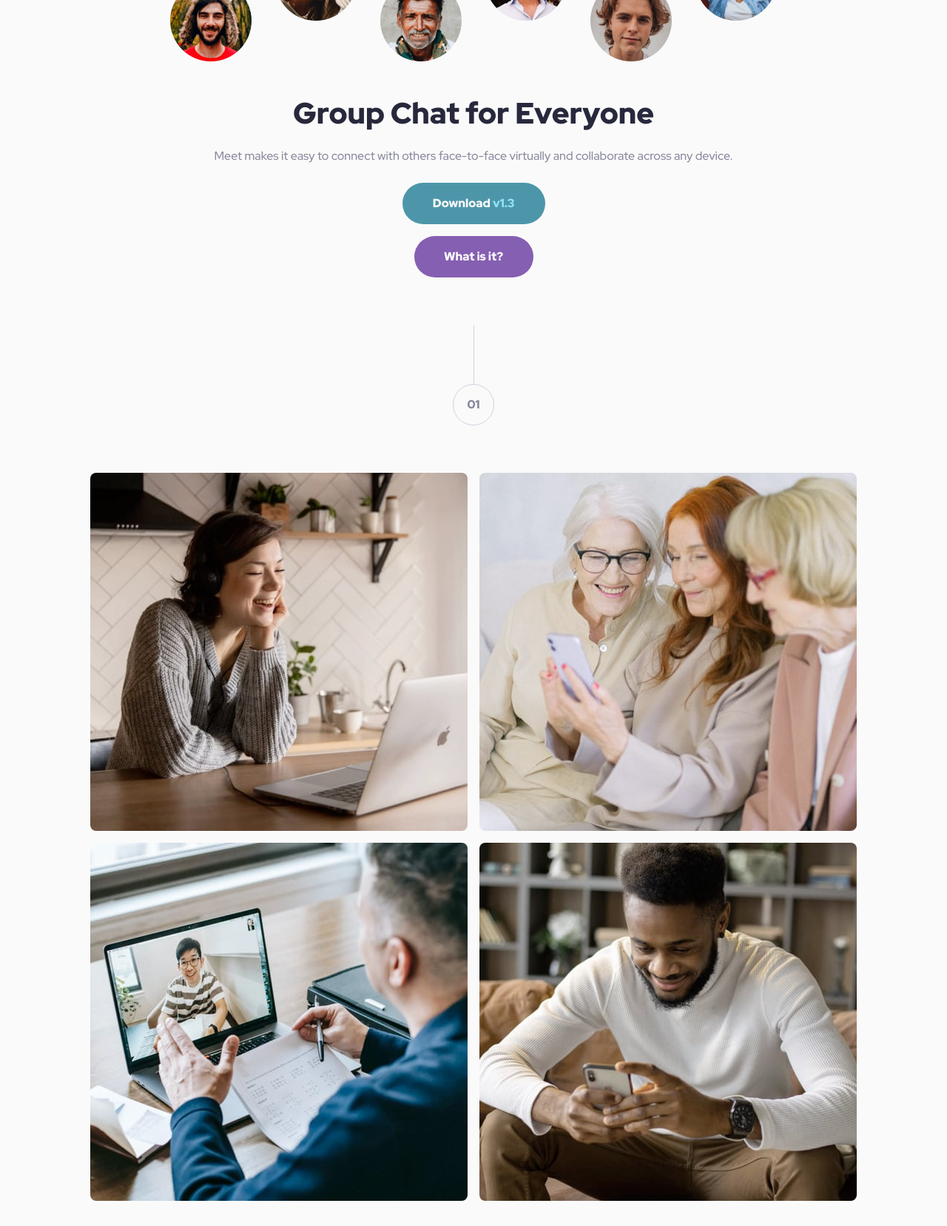
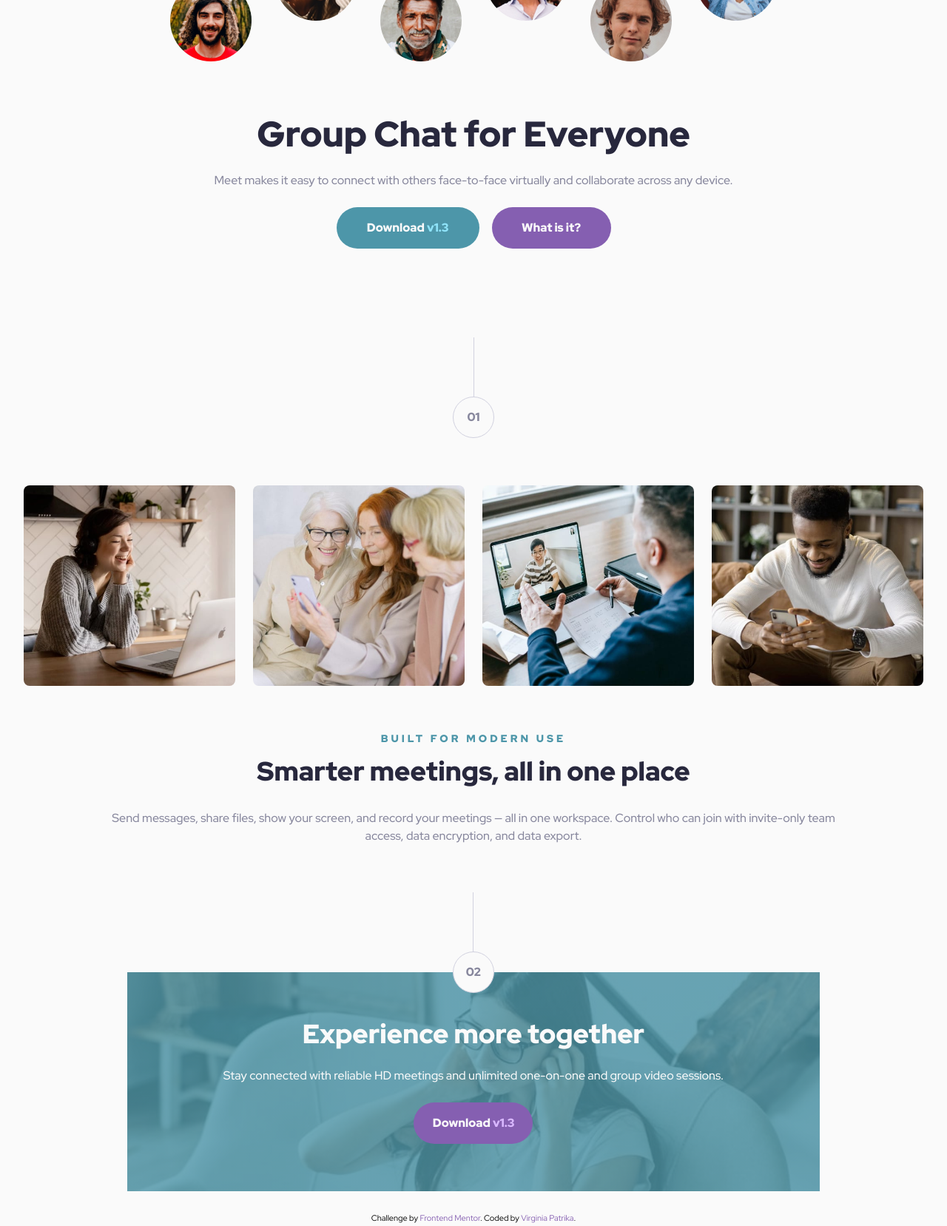
Before and after one commit to VirginiaPat/meet-landing-page, a website: page index.html in a window 1280 px wide. Shown: the part 360-2017 px from the top of the page at 74% size. Drawn offline with Linux system fonts and the light colour scheme.

Commit message:
commit 5/4-1

```diff
--- a/css/reset-css.css
+++ /dev/null
@@ -1,96 +0,0 @@
-/* CSS RESET---------------------------------------------------- */
-* {
-  padding: 0;
-  margin: 0;
-}
-
-/* Box sizing rules */
-*,
-*::before,
-*::after {
-  box-sizing: border-box;
-}
-
-/* Prevent font size inflation */
-html {
-  -moz-text-size-adjust: none;
-  -webkit-text-size-adjust: none;
-  text-size-adjust: none;
-}
-
-/* Remove default margin in favour of better control in authored CSS */
-body,
-h1,
-h2,
-h3,
-h4,
-p,
-figure,
-blockquote,
-dl,
-dd {
-  margin-block-end: 0;
-}
-
-/* Remove list styles on ul, ol elements with a list role, which suggests default styling will be removed */
-ul[role="list"],
-ol[role="list"] {
-  list-style: none;
-}
-
-/* Set core body defaults */
-body {
-  min-height: 100vh;
-  line-height: 1.5;
-}
-
-/* Set shorter line heights on headings and interactive elements */
-h1,
-h2,
-h3,
-h4,
-button,
-input,
-label {
-  line-height: 1.1;
-}
-
-/* Balance text wrapping on headings */
-h1,
-h2,
-h3,
-h4 {
-  text-wrap: balance;
-}
-
-/* A elements that don't have a class get default styles */
-a:not([class]) {
-  text-decoration-skip-ink: auto;
-  color: currentColor;
-}
-
-/* Make images easier to work with */
-img,
-picture {
-  max-width: 100%;
-  display: block;
-}
-
-/* Inherit fonts for inputs and buttons */
-input,
-button,
-textarea,
-select {
-  font-family: inherit;
-  font-size: inherit;
-}
-
-/* Make sure textareas without a rows attribute are not tiny */
-textarea:not([rows]) {
-  min-height: 10em;
-}
-
-/* Anything that has been anchored to should have extra scroll margin */
-:target {
-  scroll-margin-block: 5ex;
-}
--- a/index.html
+++ b/index.html
@@ -20,7 +20,6 @@
     />
 
     <!-- CSS FILES -->
-    <link rel="stylesheet" href="css/reset-css.css" />
     <link rel="stylesheet" href="css/style.css" />
 
     <title>Virginia Patrika | Meet landing page</title>
@@ -33,11 +32,10 @@
         Meet app's main page
       </h1>
       <a href="#"
-        ><img class="header__logo" src="assets/logo.svg" alt="Meet logo"
+        ><img src="assets/logo.svg" alt="Meet's logo"
       /></a>
     </header>
 
-    <!-- MAIN -->
     <main>
       <!-- HERO SECTION -->
       <section class="hero">
@@ -64,7 +62,7 @@
           <div class="component__number--circle">01</div>
         </div>
 
-        <div class="main__content__imgs grid-2cols-2rows">
+        <div class="main__content__imgs grid">
           <img
             class="main__content__imgs--1"
             src="assets/desktop/image-woman-in-videocall.jpg"
@@ -98,7 +96,6 @@
             access, data encryption, and data export.
           </p>
         </div>
-
       </section>
     </main>
 
--- a/scss/abstracts/mixins.scss
+++ b/scss/abstracts/mixins.scss
@@ -3,3 +3,8 @@
   flex-direction: column;
   align-items: center;
 }
+
+@mixin flex-row {
+  display: flex;
+  flex-direction: row;
+}
--- a/scss/base/base.scss
+++ b/scss/base/base.scss
@@ -1,3 +1,101 @@
+/* CSS RESET---------------------------------------------------- */
+* {
+  padding: 0;
+  margin: 0;
+}
+
+/* Box sizing rules */
+*,
+*::before,
+*::after {
+  box-sizing: border-box;
+}
+
+/* Prevent font size inflation */
+html {
+  -moz-text-size-adjust: none;
+  -webkit-text-size-adjust: none;
+  text-size-adjust: none;
+}
+
+/* Remove default margin in favour of better control in authored CSS */
+body,
+h1,
+h2,
+h3,
+h4,
+p,
+figure,
+blockquote,
+dl,
+dd {
+  margin-block-end: 0;
+}
+
+/* Remove list styles on ul, ol elements with a list role, which suggests default styling will be removed */
+ul[role="list"],
+ol[role="list"] {
+  list-style: none;
+}
+
+/* Set core body defaults */
+body {
+  min-height: 100vh;
+  line-height: 1.5;
+}
+
+/* Set shorter line heights on headings and interactive elements */
+h1,
+h2,
+h3,
+h4,
+button,
+input,
+label {
+  line-height: 1.1;
+}
+
+/* Balance text wrapping on headings */
+h1,
+h2,
+h3,
+h4 {
+  text-wrap: balance;
+}
+
+/* A elements that don't have a class get default styles */
+a:not([class]) {
+  text-decoration-skip-ink: auto;
+  color: currentColor;
+}
+
+/* Make images easier to work with */
+img,
+picture {
+  max-width: 100%;
+  display: block;
+}
+
+/* Inherit fonts for inputs and buttons */
+input,
+button,
+textarea,
+select {
+  font-family: inherit;
+  font-size: inherit;
+}
+
+/* Make sure textareas without a rows attribute are not tiny */
+textarea:not([rows]) {
+  min-height: 10em;
+}
+
+/* Anything that has been anchored to should have extra scroll margin */
+:target {
+  scroll-margin-block: 5ex;
+}
+
+// BODY---------------------------------
 body {
   font-family: $font-display;
   background-color: $color-white;
@@ -5,103 +103,7 @@ body {
   @include flex-column;
 }
 
-// HEADER---------------------
-.header {
-  padding-top: px-to-rem(48px);
-}
-
-.visually-hidden {
-  position: absolute;
-  width: px-to-rem(1px);
-  height: px-to-rem(1px);
-  padding: 0;
-  margin: px-to-rem(-1px);
-  overflow: hidden;
-  clip: rect(0, 0, 0, 0);
-  border: 0;
-}
-
-.header__logo {
-}
-
-// HERO-----------
-.hero {
-  margin-top: px-to-rem(64px);
-  margin-bottom: px-to-rem(32px);
-
-  @include flex-column;
-  justify-content: center;
-  gap: px-to-rem(48px);
-}
-
-.hero__img {
-  min-height: px-to-rem(160px);
-  object-fit: cover;
-}
-
-.hero__texts__btns__container {
-  padding: 0 px-to-rem(32px);
-
-  @include flex-column;
-  gap: px-to-rem(24px);
-  text-align: center;
-}
-
-.btns__container {
-  @include flex-column;
-  gap: px-to-rem(16px);
-}
-
-// MAIN-CONTENT SECTION ------------------
-.main__content {
-  padding: px-to-rem(32px) px-to-rem(32px) px-to-rem(64px) px-to-rem(32px);
-
-  @include flex-column;
-  gap: px-to-rem(64px);
-}
-
-.main__content__imgs {
-  &--1,
-  &--2,
-  &--3,
-  &--4 {
-    border-radius: px-to-rem(8px);
-  }
-}
-
-.main__content__texts__container {
-  @include flex-column;
-  text-align: center;
-  gap: px-to-rem(32px);
-}
-
-.main__content__titles {
-  @include flex-column;
-  gap: px-to-rem(16px);
-}
-
-// FOOTER -CTA SECTION
-
-.footer_text__btn__container {
-  background-image: linear-gradient(
-      to right bottom,
-      rgba($color-cyan-600, 0.8),
-      rgba($color-cyan-600, 0.8)
-    ),
-    url("../../assets/mobile/image-footer.jpg");
-  background-size: cover;
-  background-position: center;
-
-  padding: px-to-rem(64px) px-to-rem(32px);
-
-  @include flex-column;
-  gap: px-to-rem(24px);
-  text-align: center;
-
-  transform: translateY(-28px);
-}
-
-// ATTRIBUTION------------------
+// ATTRIBUTION-----------------------------
 .attribution {
   padding: 0 auto;
   font-size: px-to-rem(11px);
--- a/scss/base/typography.scss
+++ b/scss/base/typography.scss
@@ -84,39 +84,3 @@
     }
   }
 }
-
-.hero__title {
-  @extend %text-preset-1--mobile;
-  color: $color-slate-900;
-}
-
-.hero__text {
-  @extend %text-preset-4--tablet;
-  color: $color-slate-600;
-}
-
-.main__content__title--1 {
-  @extend %text-preset-3--mobile;
-  text-transform: uppercase;
-  color: $color-cyan-600;
-}
-
-.main__content__title--2 {
-  @extend %text-preset-2--mobile;
-  color: $color-slate-900;
-}
-
-.main__content__text {
-  @extend %text-preset-4--tablet;
-  color: $color-slate-600;
-}
-
-.footer__title {
-  @extend %text-preset-2--mobile;
-  color: $color-white;
-}
-
-.fotter__text {
-  @extend %text-preset-4--tablet;
-  color: $color-white;
-}
--- /dev/null
+++ b/scss/layout/footer.scss
@@ -0,0 +1,52 @@
+/* FOOTER -CTA SECTION */
+.footer {
+}
+
+.footer_text__btn__container {
+  background-image: linear-gradient(
+      to right bottom,
+      rgba($color-cyan-600, 0.8),
+      rgba($color-cyan-600, 0.8)
+    ),
+    url("../../assets/mobile/image-footer.jpg");
+  background-size: cover;
+  background-position: top;
+
+  padding: px-to-rem(64px) px-to-rem(32px);
+
+  @include flex-column;
+  gap: px-to-rem(24px);
+  text-align: center;
+
+  transform: translateY(-28px);
+
+  // Tablet (768px :48em )
+  @media (min-width: 48em) {
+    background-image: linear-gradient(
+        to right bottom,
+        rgba($color-cyan-600, 0.8),
+        rgba($color-cyan-600, 0.8)
+      ),
+      url("../../assets/tablet/image-footer.jpg");
+
+    padding: px-to-rem(64px) px-to-rem(130px);
+  }
+}
+
+.footer__title {
+  @extend %text-preset-2--mobile;
+  color: $color-white;
+
+  // Tablet (768px :48em )
+  @media (min-width: 48em) {
+    font-size: px-to-rem(36px);
+  }
+}
+
+.fotter__text {
+  @extend %text-preset-4--tablet;
+  color: $color-white;
+}
+
+// Tablet (768px :48em )
+// @media (min-width: 48em) {}
--- a/scss/layout/grid.scss
+++ b/scss/layout/grid.scss
@@ -1,6 +1,13 @@
-.grid-2cols-2rows {
+.grid {
   display: grid;
   grid-template-columns: repeat(2, 1fr);
   grid-template-rows: repeat(2, 1fr);
   gap: px-to-rem(16px);
+
+  // Tablet (768px :48em )
+  @media (min-width: 48em) {
+    grid-template-columns: repeat(4, 1fr);
+    grid-template-rows: 1fr;
+    gap: px-to-rem(24px);
+  }
 }
--- /dev/null
+++ b/scss/layout/header.scss
@@ -0,0 +1,15 @@
+// HEADER---------------------
+.header {
+  padding-top: px-to-rem(48px);
+}
+
+.visually-hidden {
+  position: absolute;
+  width: px-to-rem(1px);
+  height: px-to-rem(1px);
+  padding: 0;
+  margin: px-to-rem(-1px);
+  overflow: hidden;
+  clip: rect(0, 0, 0, 0);
+  border: 0;
+}
--- /dev/null
+++ b/scss/layout/hero.scss
@@ -0,0 +1,64 @@
+// HERO-----------
+.hero {
+  margin-top: px-to-rem(64px);
+  margin-bottom: px-to-rem(32px);
+
+  @include flex-column;
+  justify-content: center;
+  gap: px-to-rem(48px);
+
+  // Tablet (768px :48em )
+  @media (min-width: 48em) {
+    margin-bottom: px-to-rem(64px);
+    gap: px-to-rem(72px);
+  }
+}
+
+.hero__img {
+  min-height: px-to-rem(160px);
+  object-fit: cover;
+
+  // Tablet (768px :48em )
+  @media (min-width: 48em) {
+    min-height: px-to-rem(303px);
+  }
+}
+
+.hero__texts__btns__container {
+  padding: 0 px-to-rem(32px);
+
+  @include flex-column;
+  gap: px-to-rem(24px);
+  text-align: center;
+
+  // Tablet (768px :48em )
+  @media (min-width: 48em) {
+    padding: 0 px-to-rem(180px);
+  }
+}
+
+.hero__title {
+  @extend %text-preset-1--mobile;
+  color: $color-slate-900;
+
+  // Tablet (768px :48em )
+  @media (min-width: 48em) {
+    font-size: px-to-rem(48px);
+  }
+}
+
+.hero__text {
+  @extend %text-preset-4--tablet;
+  color: $color-slate-600;
+}
+
+.btns__container {
+  @include flex-column;
+  gap: px-to-rem(16px);
+
+  // Tablet (768px :48em )
+  @media (min-width: 48em) {
+    @include flex-row;
+    gap: px-to-rem(17px);
+  }
+}
--- /dev/null
+++ b/scss/layout/main-content.scss
@@ -0,0 +1,63 @@
+// MAIN-CONTENT SECTION ------------------
+.main__content {
+  padding: px-to-rem(32px) px-to-rem(32px) px-to-rem(64px) px-to-rem(32px);
+
+  @include flex-column;
+  gap: px-to-rem(64px);
+
+  // Tablet (768px :48em )
+  @media (min-width: 48em) {
+    padding-top: px-to-rem(56px);
+  }
+}
+
+.main__content__imgs {
+  &--1,
+  &--2,
+  &--3,
+  &--4 {
+    border-radius: px-to-rem(8px);
+  }
+}
+
+.main__content__texts__container {
+  @include flex-column;
+  text-align: center;
+  gap: px-to-rem(32px);
+
+  // Tablet (768px :48em )
+  @media (min-width: 48em) {
+    padding: 0 px-to-rem(100px);
+  }
+}
+
+.main__content__titles {
+  @include flex-column;
+  gap: px-to-rem(16px);
+}
+
+.main__content__title--1 {
+  @extend %text-preset-3--mobile;
+  text-transform: uppercase;
+  color: $color-cyan-600;
+
+  // Tablet (768px :48em )
+  @media (min-width: 48em) {
+    font-size: px-to-rem(14px);
+  }
+}
+
+.main__content__title--2 {
+  @extend %text-preset-2--mobile;
+  color: $color-slate-900;
+
+  // Tablet (768px :48em )
+  @media (min-width: 48em) {
+    font-size: px-to-rem(36px);
+  }
+}
+
+.main__content__text {
+  @extend %text-preset-4--tablet;
+  color: $color-slate-600;
+}
--- a/scss/style.scss
+++ b/scss/style.scss
@@ -6,5 +6,9 @@
 @import "components/buttons.scss";
 @import "components/number.scss";
 @import "layout/grid.scss";
+@import "layout/header.scss";
+@import "layout/hero.scss";
+@import "layout/main-content.scss";
+@import "layout/footer.scss";
 
 @import "base/base.scss";
```
Also changed, not shown: scss/components/buttons.scss (+4 -4 lines), css/style.css, 1 other file.
